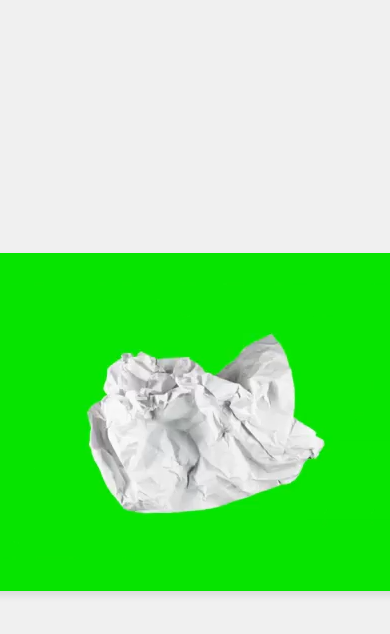
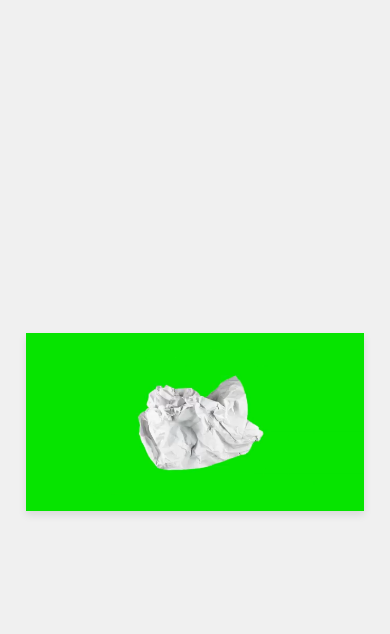
Before and after one commit to olivierhuynh-web/stopmotion, a plain HTML site: page index.html in a window 390 px wide. Shown: the top 634 px of the page. Drawn offline with nearby package versions, Linux system fonts and the light colour scheme.

Commit message:
versio mobile : dvh

```diff
--- a/style.css
+++ b/style.css
@@ -111,7 +111,7 @@ top:80%;
 @media (max-width: 1025px) {
     .centered-image {
         height: auto ;
-        width: 80lvh;
+        width: 40dvh;
         /* border: 1px solid red; */
     }
 }
```
